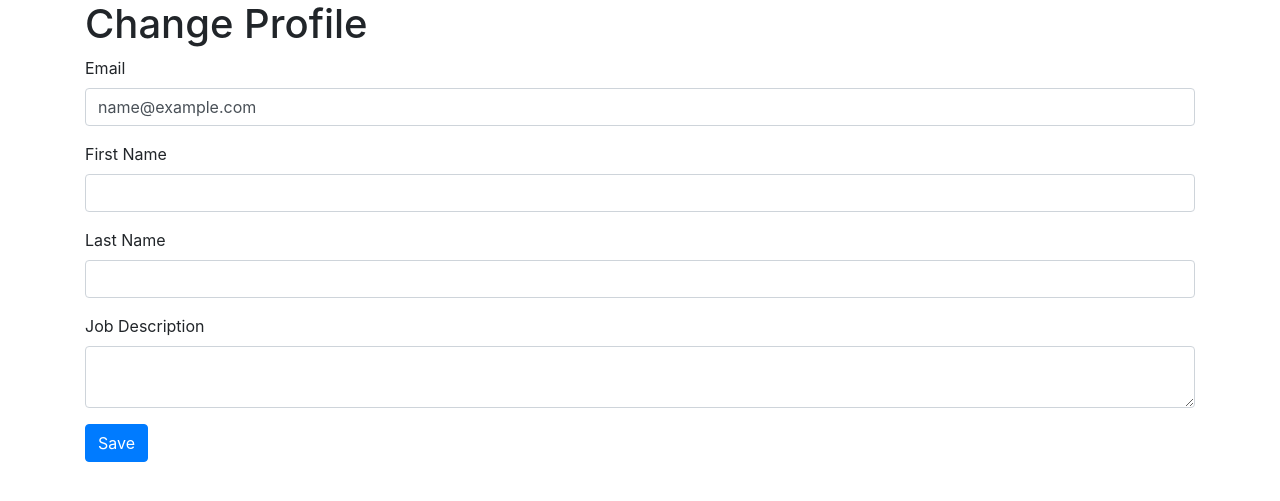
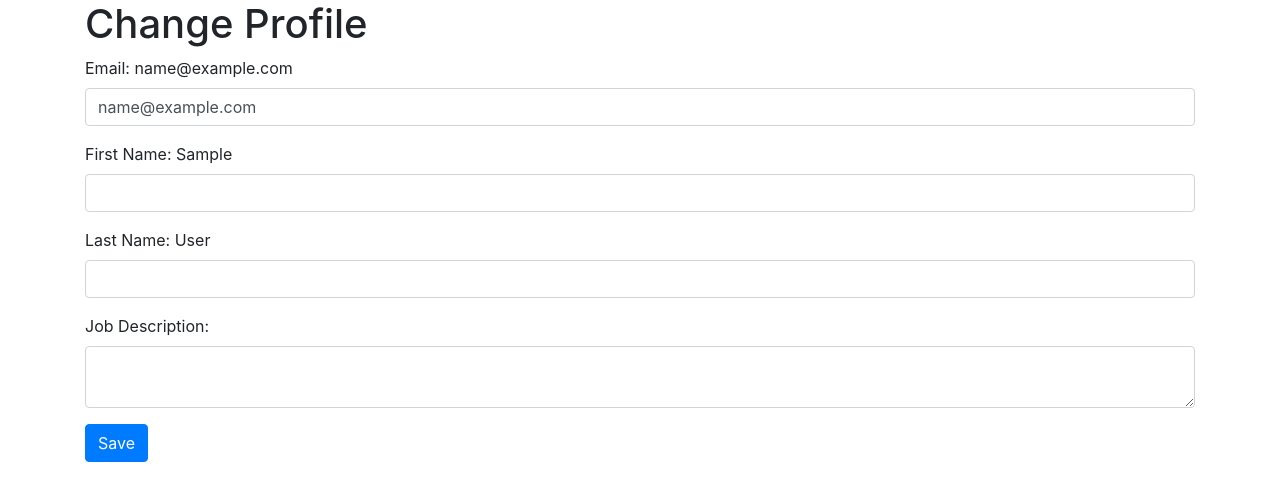
Before and after one commit to OmarElsakka1/Shaghalni, a Flask app: page /changeprofile in a window 1280 px wide. Shown: the part 56-557 px from the top of the page. Run offline with Flask 3, Linux system fonts and the light colour scheme; the visitor is signed in with stand-in values (Sample User, id 1); some libraries are stand-ins or nearby versions.

Commit message:
Update change_profile.html

```diff
--- a/website/templates/change_profile.html
+++ b/website/templates/change_profile.html
@@ -7,22 +7,23 @@
   <form method="post">
 
     <div class="form-group">
-      <label for="email">Email</label>
+      <label for="email">Email: {{ current_user.email }}</label>
       <input type="text" class="form-control" id="email" name="email" value="{{ current_user.email }}" required>
     </div>
 
     <div class="form-group">
-      <label for="firstName">First Name</label>
+      <label for="firstName">First Name: {{ current_user.first_name }}</label>
       <input type="text" class="form-control" id="firstName" name="firstName" value="{{ current_user.firstName }}" required>
     </div>
 
     <div class="form-group">
-      <label for="lastName">Last Name</label>
+      <label for="lastName">Last Name: {{ current_user.last_name }}</label>
       <input type="text" class="form-control" id="lastName" name="lastName" value="{{ current_user.lastName }}" required>
     </div>
 
+
     <div class="form-group">
-      <label for="job_description">Job Description</label>
+      <label for="job_description">Job Description:</label>
       <textarea class="form-control" id="job_description" name="job_description" value ="{{ current_user.job_description }}" required> </textarea>
     </div>
 
```
